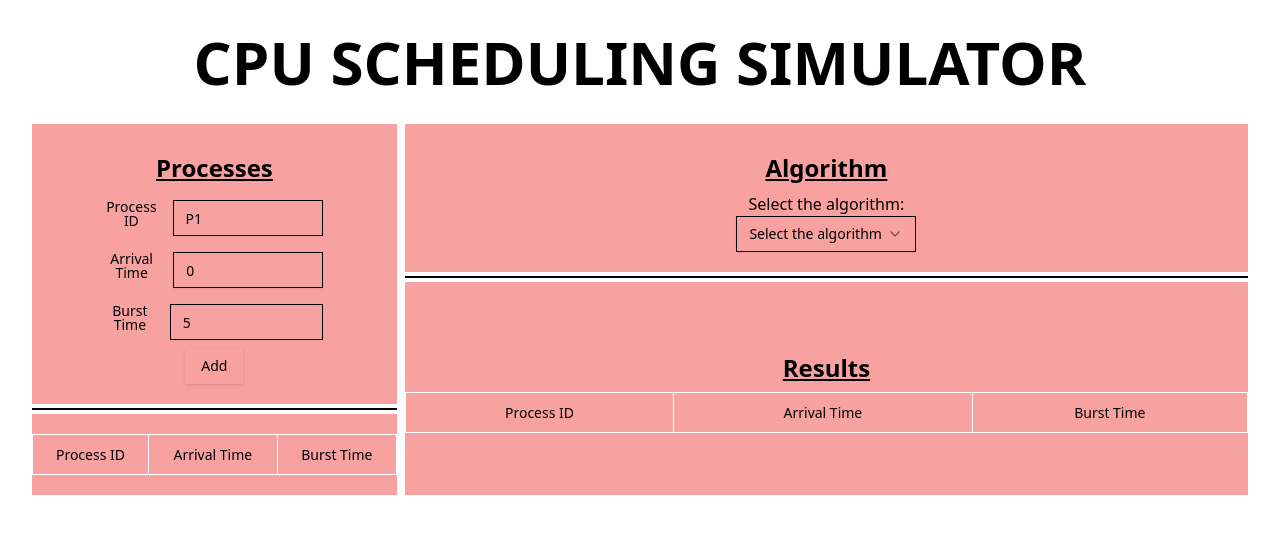
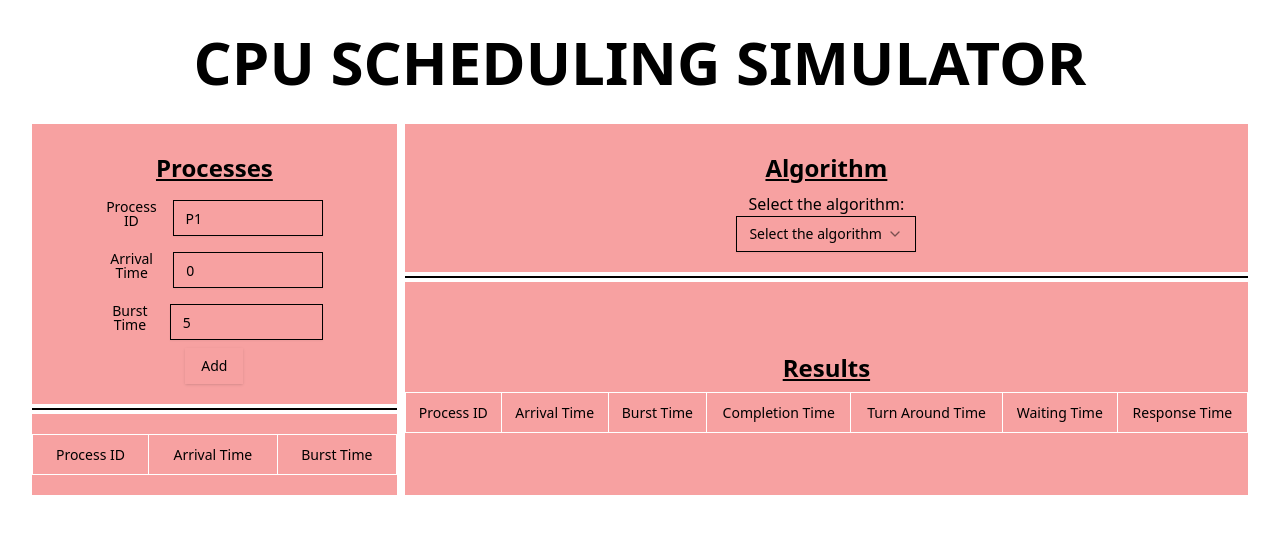
Before and after one commit to Tejas383/LPU_CSE311_CA2, a React (Vite) app: page / in a window 1280 px wide. Shown: the top 534 px of the page. Built offline with nearby package versions, Linux system fonts and the light colour scheme.

Commit message:
completed the skeleton of results table

```diff
--- a/src/ProcessForm.jsx
+++ b/src/ProcessForm.jsx
@@ -27,11 +27,16 @@ const ProcessForm = ({process, setProcess}) => {
       pid: "",
       at: "",
       bt: "",
+      ct: "",
+      tat: "",
+      wt: "",
+      rt: "",
     },
   })
 
   const handleAddProcess = () => {
     const values = form.getValues();
+
     setProcess([...process, values]);
     form.reset();
   }
--- a/src/Results.jsx
+++ b/src/Results.jsx
@@ -19,6 +19,10 @@ const Results = ({process, setProcess}) => {
             <TableHead className='border border-white text-center'>Process ID</TableHead>
             <TableHead className='border border-white text-center'>Arrival Time</TableHead>
             <TableHead className='border border-white text-center'>Burst Time</TableHead>
+            <TableHead className='border border-white text-center'>Completion Time</TableHead>
+            <TableHead className='border border-white text-center'>Turn Around Time</TableHead>
+            <TableHead className='border border-white text-center'>Waiting Time</TableHead>
+            <TableHead className='border border-white text-center'>Response Time</TableHead>
           </TableRow>
         </TableHeader>
         <TableBody>
```
